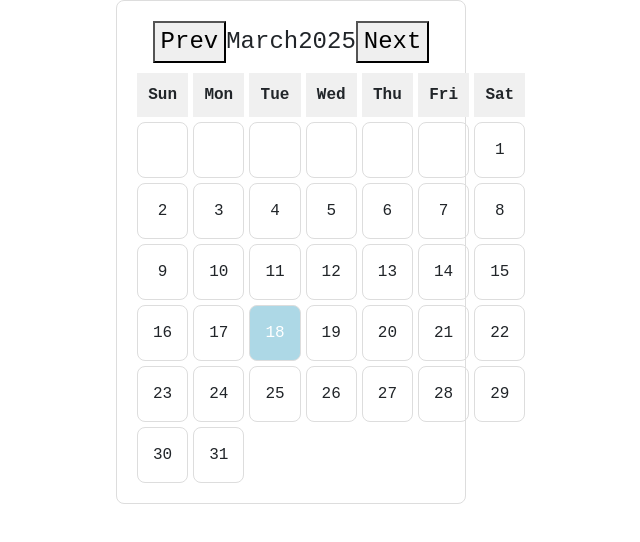
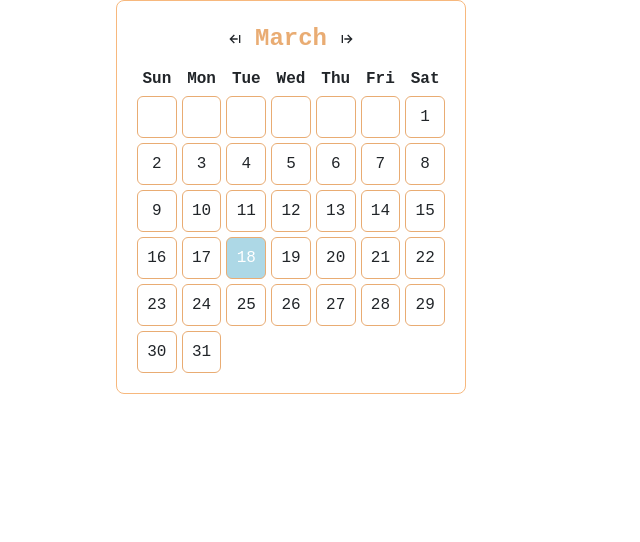
Before and after one commit to Andreea379/CAPSTONEfrontend, a React (Vite) app: page /calendar in a window 1280 px wide. Shown: the top 542 px of the page, without its empty margins (349-989 px from the left). Built offline with nearby package versions, Linux system fonts and the light colour scheme.

Commit message:
statistics-modal- calendar-done

```diff
--- a/src/App.css
+++ b/src/App.css
@@ -126,9 +126,6 @@ body {
 #profile-container-articles {
   border-left: 2px solid rgb(246, 157, 75) !important;
 }
-/* .pencil-profile {
-  margin-right: -200px;
-} */
 .dropdown-menu {
   --bs-dropdown-min-width: 7rem !important;
   border: 1px solid rgb(246, 157, 75);
@@ -140,13 +137,14 @@ body {
 .calendar {
   max-width: 350px;
   margin: auto;
-  border: 1px solid #ddd;
+  border: 1px solid rgb(247, 184, 125);
   border-radius: 8px;
   padding: 20px;
   text-align: center;
 }
 
 .calendar-header {
+  color: rgb(233, 172, 115);
   font-size: 24px;
   margin-bottom: 10px;
 }
@@ -157,16 +155,8 @@ body {
   gap: 5px;
 }
 
-.calendar-day-header {
-  font-weight: bold;
-  padding: 10px;
-  background-color: #f0f0f0;
-}
-
 .date-cell {
-  padding: 15px;
-  border: 1px solid #ddd;
-  border-radius: 8px;
+  border: 1px solid rgb(233, 172, 115);
   cursor: pointer;
 }
 
@@ -175,7 +165,8 @@ body {
   color: white;
 }
 .color-green {
-  background-color: green;
+  background-color: rgb(42, 161, 42);
+  border: none;
   color: white;
 }
 
--- a/src/Components/Calendar.jsx
+++ b/src/Components/Calendar.jsx
@@ -1,28 +1,17 @@
 import React, { useState, useEffect } from "react";
 import { useDispatch, useSelector } from "react-redux";
 import { fetchUserArticles } from "../redux/actions/newArticle";
+import { Button } from "react-bootstrap";
+import { BiArrowBack, BiArrowFromLeft, BiArrowFromRight } from "react-icons/bi";
 
 const Calendar = () => {
   const dispatch = useDispatch();
   const profile = useSelector((state) => state.profile.profile);
   const profileLoading = useSelector((state) => state.profile.profileLoading);
   const profileError = useSelector((state) => state.profile.profileError);
-  console.log(profile);
-
-  const userArticles = useSelector((state) => state.article.userArticles);
-  const userArticlesLoading = useSelector(
-    (state) => state.profile.userArticlesLoading
-  );
-  const userArticlesError = useSelector(
-    (state) => state.profile.userArticlesError
-  );
-  console.log(userArticles);
-
   const profileData = profile[0];
   const articles = profileData?.article || [];
-  console.log(articles);
   const publishedDates = articles.map((article) => article.publishedAt);
-  console.log(publishedDates);
 
   const [currentDate, setCurrentDate] = useState(new Date());
   useEffect(() => {
@@ -90,28 +79,38 @@ const Calendar = () => {
     });
   };
 
-  if (userArticlesLoading) return <div>Loading profiles...</div>;
-  if (userArticlesError) return <div>Error profiles: {userArticlesError}</div>;
   if (profileLoading) return <div>Loading profiles...</div>;
   if (profileError) return <div>Error profiles: {profileError}</div>;
   return (
-    <div className="calendar">
-      <div className="calendar-header">
-        <button onClick={handlePrevMonth}>Prev</button>
-        <span>{currentDate.toLocaleString("default", { month: "long" })}</span>
-        <span>{currentDate.getFullYear()}</span>
-        <button onClick={handleNextMonth}>Next</button>
+    <div className="calendar text-center">
+      <div className="calendar-header d-flex  justify-content-center align-items-center">
+        <Button
+          className="bg-transparent border-0 text-dark"
+          onClick={handlePrevMonth}
+        >
+          <BiArrowFromRight />
+        </Button>
+        <span className="fw-bold">
+          {currentDate.toLocaleString("default", { month: "long" })}
+        </span>
+        {/* <span>{currentDate.getFullYear()}</span> */}
+        <Button
+          className="bg-transparent border-0 text-dark"
+          onClick={handleNextMonth}
+        >
+          <BiArrowFromLeft />
+        </Button>
       </div>
       <div className="calendar-grid">
         {["Sun", "Mon", "Tue", "Wed", "Thu", "Fri", "Sat"].map((day, index) => (
-          <div key={index} className="calendar-day-header">
+          <div key={index} className="calendar-day-header fw-semibold">
             {day}
           </div>
         ))}
         {calendarDays.map((day, index) => (
           <div
             key={index}
-            className={`date-cell ${day ? getDateColor(day) : ""}`}
+            className={`date-cell ${day ? getDateColor(day) : ""} rounded p-2`}
           >
             {day}
           </div>
--- a/src/Components/Profile.jsx
+++ b/src/Components/Profile.jsx
@@ -7,12 +7,13 @@ import ProfileModal from "./ProfileModal";
 import { useEffect } from "react";
 import { fetchProfile } from "../redux/actions/profile";
 import { BsPencilSquare } from "react-icons/bs";
-import { useNavigate } from "react-router-dom";
+// import { useNavigate } from "react-router-dom";
 import Calendar from "./Calendar";
+import StatisticsModal from "./StatisticsModal";
 
 const Profile = () => {
   const dispatch = useDispatch();
-  const navigate = useNavigate();
+  // const navigate = useNavigate();
 
   const profile = useSelector((state) => state.profile.profile);
   const profileLoading = useSelector((state) => state.profile.profileLoading);
@@ -20,9 +21,11 @@ const Profile = () => {
   const [modalShow, setModalShow] = useState(false);
   const handleShow = () => setModalShow(true);
   const handleClose = () => setModalShow(false);
-  const onNavigate = () => {
-    navigate("/calendar");
-  };
+  const [modalShow1, setModalShow1] = useState(false);
+
+  const handleShow1 = () => setModalShow1(true);
+  const handleClose1 = () => setModalShow1(false);
+
   const callNewGet = useSelector((state) => state.profile.callNewGet);
   useEffect(() => {
     dispatch(fetchProfile());
@@ -70,7 +73,7 @@ const Profile = () => {
               <div className="profile-image-profile-container text-center mb-4 mx-auto mx-lg-0">
                 <Image
                   src={profileData?.profileImage || profileImage}
-                  className="profile-image-home rounded mt-1"
+                  className="profile-image-home rounded mt-1 object-fit-cover"
                 />
               </div>
             </Col>
@@ -99,12 +102,16 @@ const Profile = () => {
               <div>
                 <u style={{ color: "rgb(246, 157, 75)" }}>
                   <span
-                    className="fs-6 pb-sm-3 fw-bold my-5"
-                    style={{ color: "rgb(246, 157, 75)" }}
-                    onClick={onNavigate}
+                    className="fs-6 pb-sm-3 fw-bold my-5 "
+                    style={{ color: "rgb(246, 157, 75)", cursor: "pointer" }}
+                    onClick={handleShow1}
                   >
                     Statistics
                   </span>
+                  <StatisticsModal
+                    show={modalShow1}
+                    handleClose={handleClose1}
+                  />
                 </u>
               </div>
             </Col>
@@ -162,13 +169,7 @@ const Profile = () => {
             )}
           </Row>
         </div>
-        <div className="d-none d-xl-block">
-          <Calendar />
-        </div>
       </Container>
-      <div className="d-lg-block d-xl-none">
-        <Calendar />
-      </div>
     </>
   );
 };
--- /dev/null
+++ b/src/Components/StatisticsModal.jsx
@@ -0,0 +1,24 @@
+import { Button, Modal } from "react-bootstrap";
+import Calendar from "./Calendar";
+
+const StatisticsModal = ({ show, handleClose }) => {
+  return (
+    <Modal show={show} onHide={handleClose}>
+      <Modal.Header closeButton>
+        <div className="mx-auto">
+          <Modal.Title
+            style={{ color: " rgb(246, 157, 75)" }}
+            className="fw-bold"
+          >
+            Statistics
+          </Modal.Title>
+        </div>
+      </Modal.Header>
+
+      <Modal.Body>
+        <Calendar />
+      </Modal.Body>
+    </Modal>
+  );
+};
+export default StatisticsModal;
```
